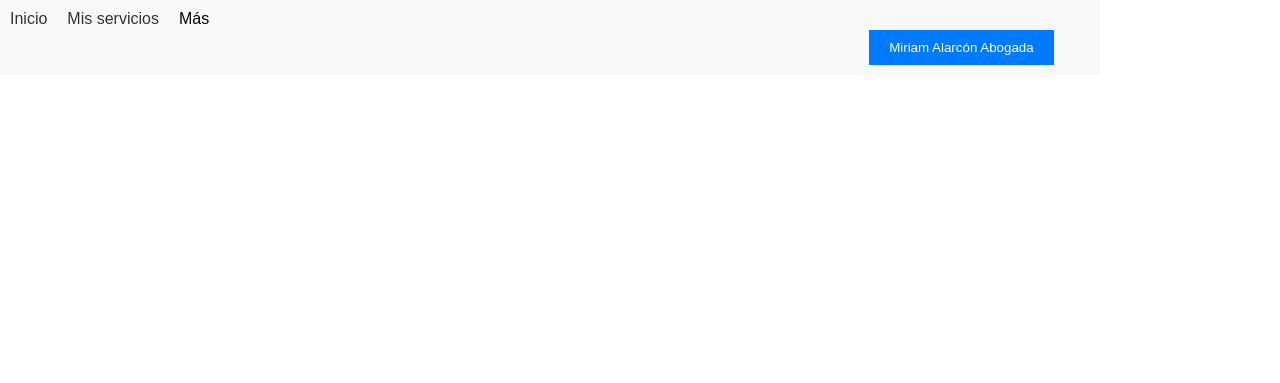
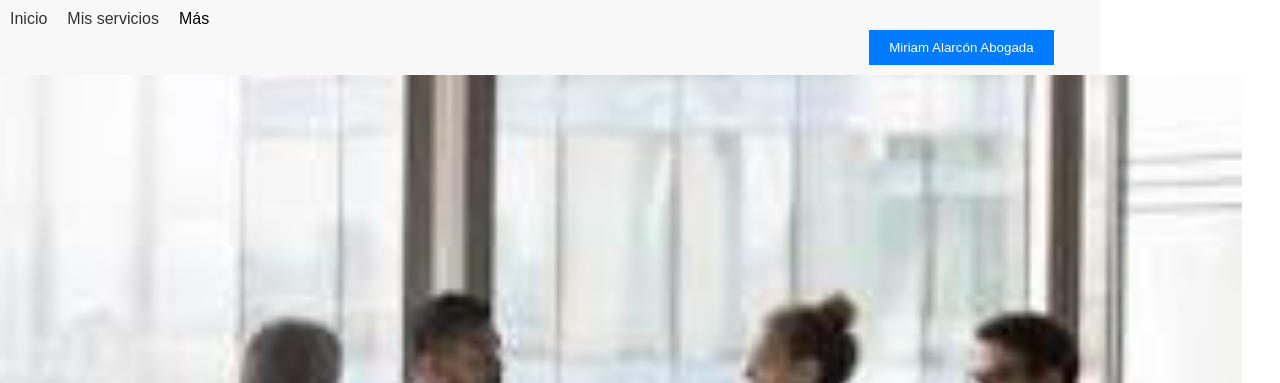
Before and after one commit to lmsu/proyectouno, a plain HTML site: page maqueta_bufete/index2 copy.html in a window 1280 px wide. Shown: the top 383 px of the page. Drawn offline with Linux system fonts and the light colour scheme; a script that the page names is missing.

Commit message:
Update styles2 copy.css
Cambio de imagen

```diff
--- a/maqueta_bufete/styles2 copy.css
+++ b/maqueta_bufete/styles2 copy.css
@@ -46,7 +46,7 @@ body {
 
   .hero {
     position: relative;
-    background-image: url('');
+    background-image: url('../img/bufete.jpg');
     background-size: cover;
     background-position: center;
     width: 97vw;
```
